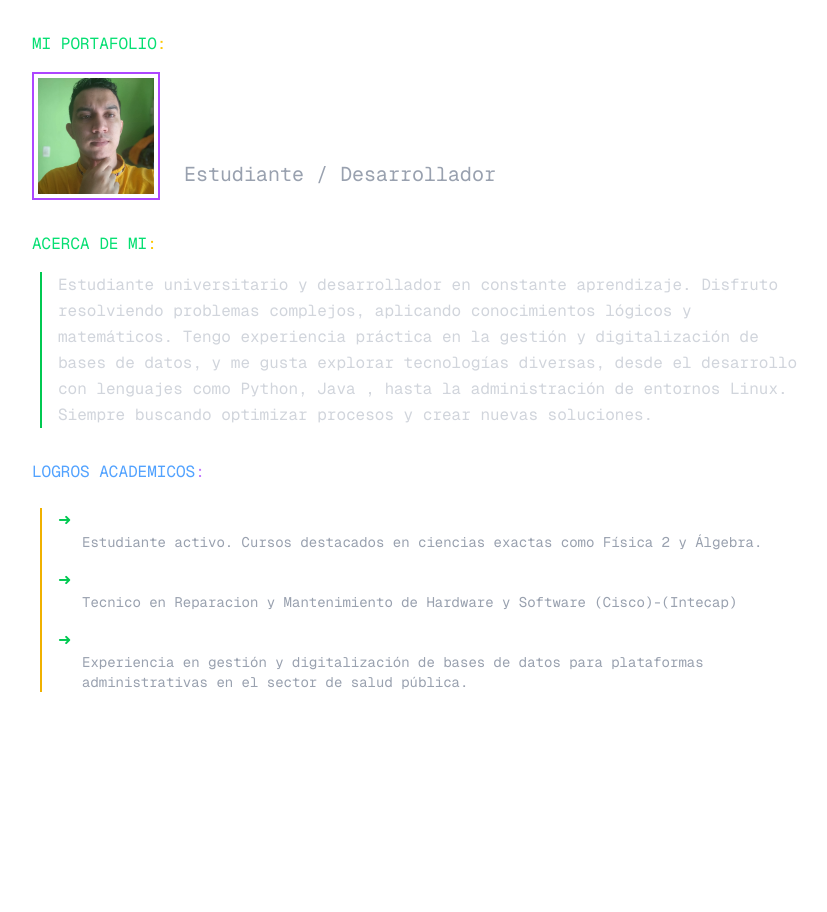
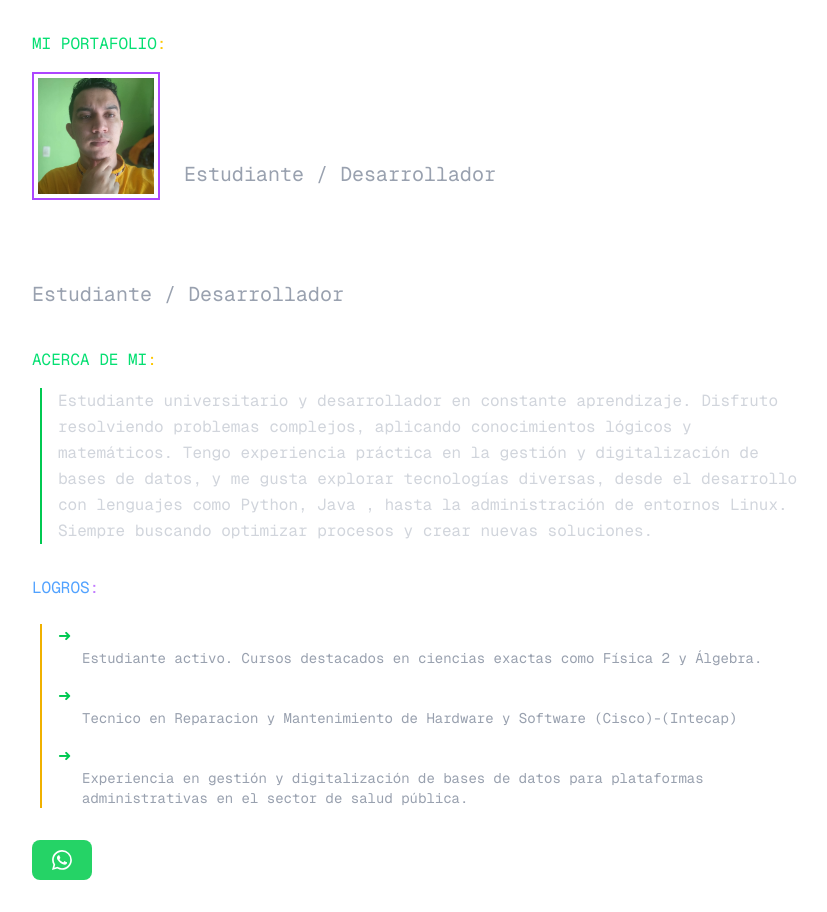
Before and after one commit to mortegab1-oss/mi-cv, a Next.js app: page / in a window 1280 px wide. Shown: the whole page, without its empty margins (224-1051 px from the left). Before the commit the page ends 800 px from the top, so only its background shows below. Built offline with nearby package versions, Linux system fonts and the light colour scheme.

Commit message:
new file:   Dockerfile 	modified:   app/page.tsx 	new file:   dokcer-compose.yml 	modified:   next.config.ts new file:   pnpm-lock.yaml new file:   pnpm-workspace.yaml

```diff
--- a/app/page.tsx
+++ b/app/page.tsx
@@ -26,8 +26,6 @@ export default function page() {
               />
             </div>
           </div>
-
-
           {/* Tus datos principales */}
           <div className="mt-4 md:mt-0">
             <h1 className="text-4xl font-bold text-white mb-2">
@@ -39,6 +37,17 @@ export default function page() {
           </div>
 
         </div>
+        {/* Tus datos principales */}
+          <div className="mt-4 md:mt-0 flex flex-col items-center md:items-start">
+            <h1 className="text-4xl font-bold text-white mb-2 text-center md:text-left">
+              Marlon Gabriel Ortega Barrientos
+            </h1>
+            <h2 className="text-xl text-gray-400 mb-4 text-center md:text-left">
+              Estudiante / Desarrollador
+            </h2>
+
+
+          </div>
 {/* Sección de Aptitudes */}
         <div className="mt-6 mb-8">
           <p className="mb-4">
@@ -58,7 +67,7 @@ export default function page() {
         </div>
         {/* Siguiente comando simulado */}
         <p className="mb-4">
-          <span className="text-blue-400">LOGROS ACADEMICOS</span>
+          <span className="text-blue-400">LOGROS</span>
           <span className="text-purple-400">:</span>
         </p>
         {/* Sección de Logros Académicos */}
@@ -108,6 +117,26 @@ export default function page() {
           </div>
         </div>
 
+            {/* ========================= */}
+            {/* BOTÓN DE WHATSAPP AQUÍ    */}
+            {/* ========================= */}
+            <a
+              href="https://wa.me/50254994836" /* Reemplaza las X con tu número real */
+              target="_blank"
+              rel="noopener noreferrer"
+              className="inline-flex items-center justify-center gap-2 bg-[#25D366] hover:bg-[#20b858] text-white px-5 py-2.5 rounded-lg font-medium transition-colors duration-200 w-fit"
+            >
+              <svg
+                xmlns="http://www.w3.org/2000/svg"
+                width="20"
+                height="20"
+                fill="currentColor"
+                viewBox="0 0 16 16"
+              >
+                <path d="M13.601 2.326A7.854 7.854 0 0 0 7.994 0C3.627 0 .068 3.558.064 7.926c0 1.399.366 2.76 1.057 3.965L0 16l4.204-1.102a7.933 7.933 0 0 0 3.79.965h.004c4.368 0 7.926-3.558 7.93-7.93A7.898 7.898 0 0 0 13.6 2.326zM7.994 14.521a6.573 6.573 0 0 1-3.356-.92l-.24-.144-2.494.654.666-2.433-.156-.251a6.56 6.56 0 0 1-1.007-3.505c0-3.626 2.957-6.584 6.591-6.584a6.56 6.56 0 0 1 4.66 1.931 6.557 6.557 0 0 1 1.928 4.66c-.004 3.639-2.961 6.592-6.592 6.592zm3.615-4.934c-.197-.099-1.17-.578-1.353-.646-.182-.065-.315-.099-.445.099-.133.197-.513.646-.627.775-.114.133-.232.148-.43.05-.197-.1-.836-.308-1.592-.985-.59-.525-.985-1.175-1.103-1.372-.114-.198-.011-.304.088-.403.087-.088.197-.232.296-.346.1-.114.133-.198.198-.33.065-.134.034-.248-.015-.347-.05-.099-.445-1.076-.612-1.47-.16-.389-.323-.335-.445-.34-.114-.007-.247-.007-.38-.007a.729.729 0 0 0-.529.247c-.182.198-.691.677-.691 1.654 0 .977.71 1.916.81 2.049.098.133 1.394 2.132 3.383 2.992.47.205.84.326 1.129.418.475.152.904.129 1.246.08.38-.058 1.171-.48 1.338-.943.164-.464.164-.86.114-.943-.049-.084-.182-.133-.38-.232z" />
+              </svg>
+
+            </a>
       </div>
     </main>
   );
--- /dev/null
+++ b/dokcer-compose.yml
@@ -0,0 +1,12 @@
+services:
+ frontend:
+ build: .
+ container_name: cv-frontend
+ restart: always
+ ports:
+ - "80:80"
+ networks:
+ - red-cv
+networks:
+ red-cv:
+ external: true
--- a/next.config.ts
+++ b/next.config.ts
@@ -1,7 +1,7 @@
 import type { NextConfig } from "next";
 
 const nextConfig: NextConfig = {
-  /* config options here */
+   output: 'standalone',
   experimental: {
     agentFeedback: true,
   },
@@ -16,5 +16,4 @@ const nextConfig: NextConfig = {
     },
   },
 };
-
 export default nextConfig;
--- /dev/null
+++ b/pnpm-workspace.yaml
@@ -0,0 +1,5 @@
+packages:
+ - '.'
+allowBuilds:
+ sharp: true
+ unrs-resolver: true
```
Also changed, not shown: 2 other files (tests, documents, lock files or other folders).
